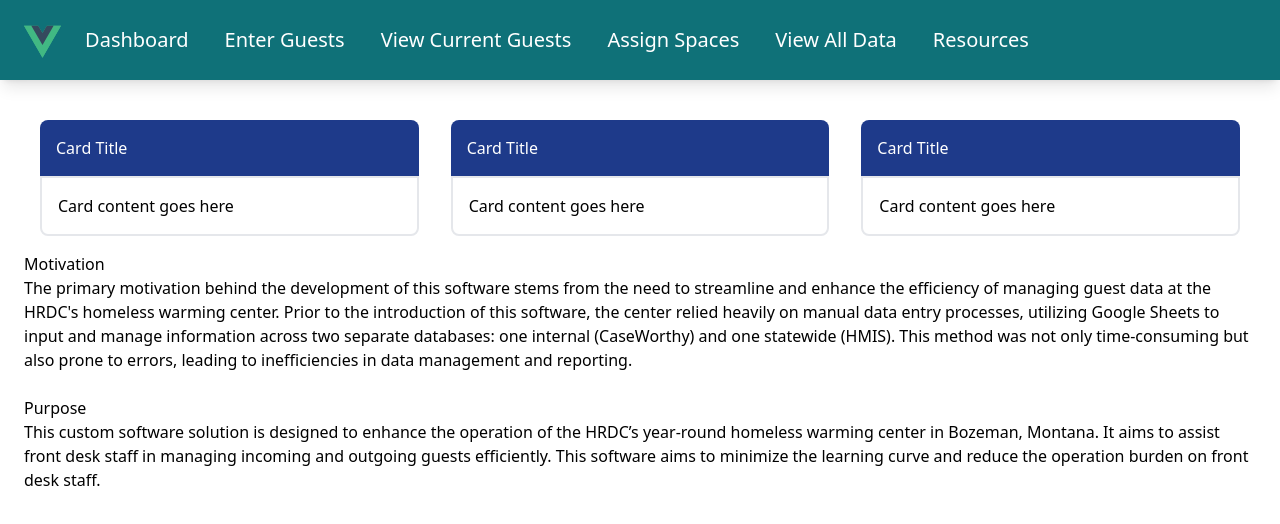
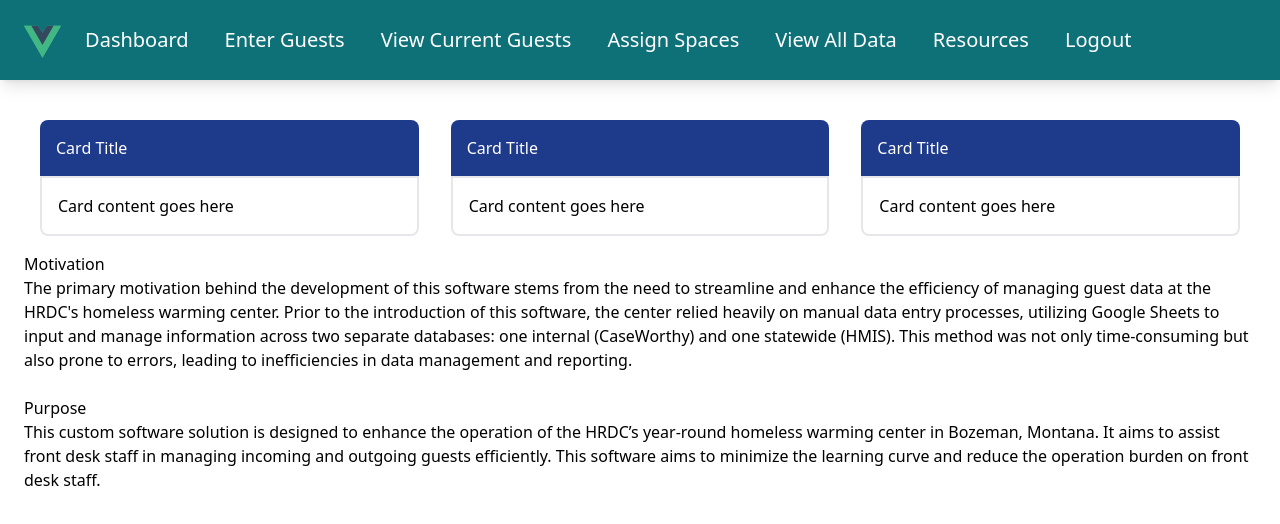
Before and after one commit to 423s24/Group_3, a Vue app in the folder warming-shelter/: page /dashboard in a window 1280 px wide. Shown: the top 524 px of the page. Built offline with nearby package versions, Linux system fonts and the light colour scheme; sample sign-in values are in the browser's storage.

Commit message:
Fix header navigation and add logout functionality

```diff
--- a/warming-shelter/src/components/Header.vue
+++ b/warming-shelter/src/components/Header.vue
@@ -1,7 +1,7 @@
 <template>
     <header class="flex sticky top-0 bg-hrdc-teal shadow-lg h-20 items-center">
         <Wrapper>
-            <nav class ="flex items-center flex-shrink-0 text-white mr-6">
+            <nav class="flex items-center flex-shrink-0 text-white mr-6">
                 <img src="../assets/vue.svg" class="mr-6"><!--placeholder logo using vue logo for now-->
                 <ol class="flex items-center text-white text-xl list-none gap-3">
                     <router-link to="/dashboard" class="mr-6 hover:text-hrdc-orange">Dashboard</router-link>
@@ -10,6 +10,7 @@
                     <router-link to="/dashboard" class="mr-6 hover:text-hrdc-orange">Assign Spaces</router-link>
                     <router-link to="/dashboard" class="mr-6 hover:text-hrdc-orange">View All Data</router-link>
                     <router-link to="/dashboard" class="mr-6 hover:text-hrdc-orange">Resources</router-link>
+                    <router-link to="/" class="mr-6 hover:text-hrdc-orange" @click.native="logout">Logout</router-link>
                     <!-- <li class="mr-6 hover:text-hrdc-orange"><a href = "#">Dashboard</a></li>
                     <li class="mr-6 hover:text-hrdc-orange"><a href = "#">Enter Guests</a></li>
                     <li class="mr-6 hover:text-hrdc-orange"><a href = "#">View Current Guests</a></li>
@@ -24,11 +25,22 @@
 </template>
 
 <script>
-    import Wrapper from './Wrapper.vue'
-    export default {
-        name: 'Header',
-        components:{
-            Wrapper
-        }
+import Wrapper from './Wrapper.vue'
+import store from '../store/store';
+import router from '../Router';
+
+export default {
+    name: 'Header',
+    components: {
+        Wrapper
+    },
+    methods: {
+        logout() {
+            store.dispatch("authModule/logout", {
+
+            });
+            router.push("/")
+        },
     }
+}
 </script>
--- a/warming-shelter/src/services/AuthService.js
+++ b/warming-shelter/src/services/AuthService.js
@@ -26,8 +26,16 @@ class AuthService {
         return res.data;
     }
 
-    logout() {
+    async logout() {
         localStorage.removeItem('user');
+        const res = await axios.get(API_URL + '/logout');
+
+        if(res.status === 200){
+            this.isAuthenticated = false;
+            this.user = null;
+        }
+
+        return res.data;
     }
 
     createNewUser(user){}
```
